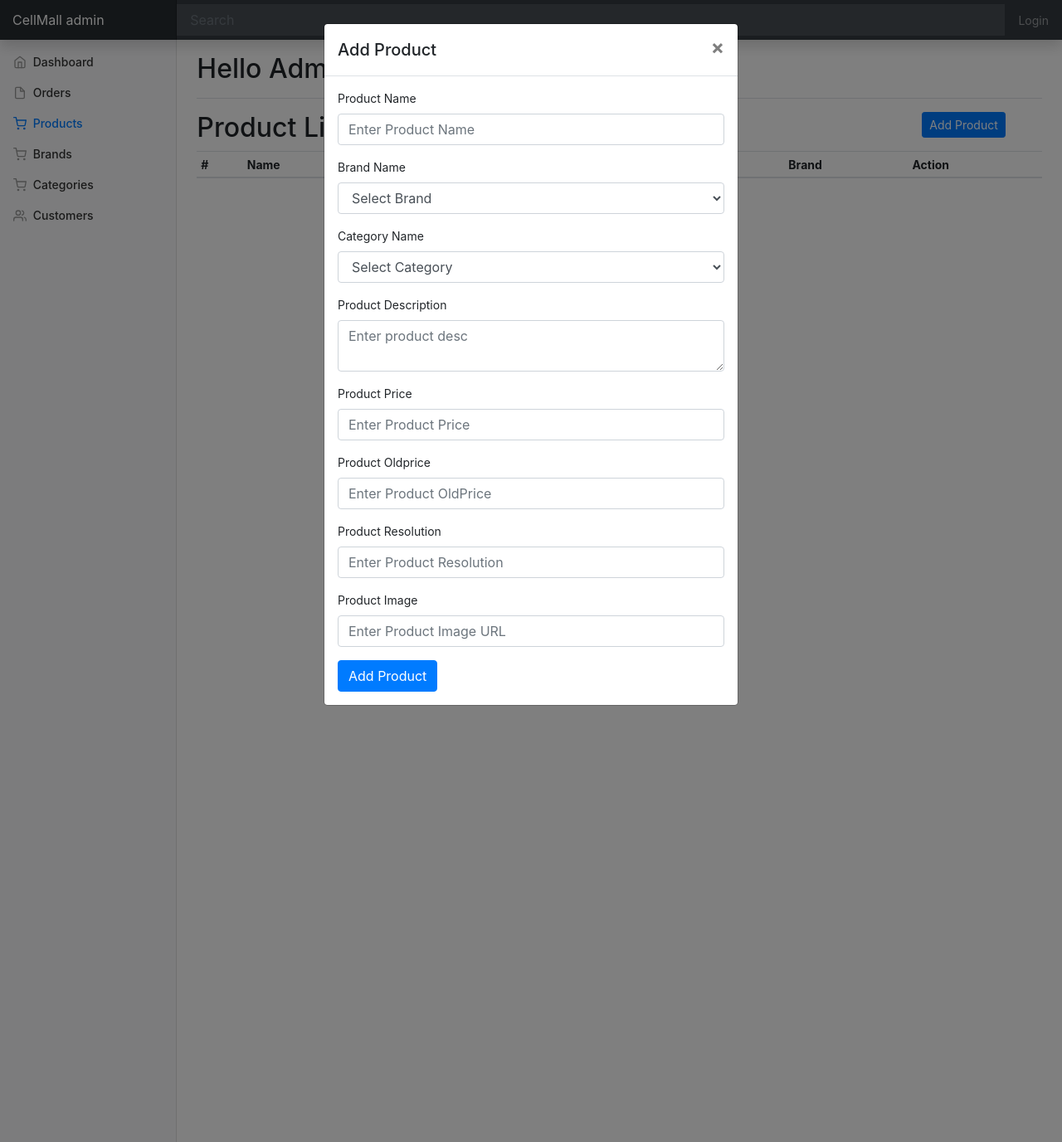
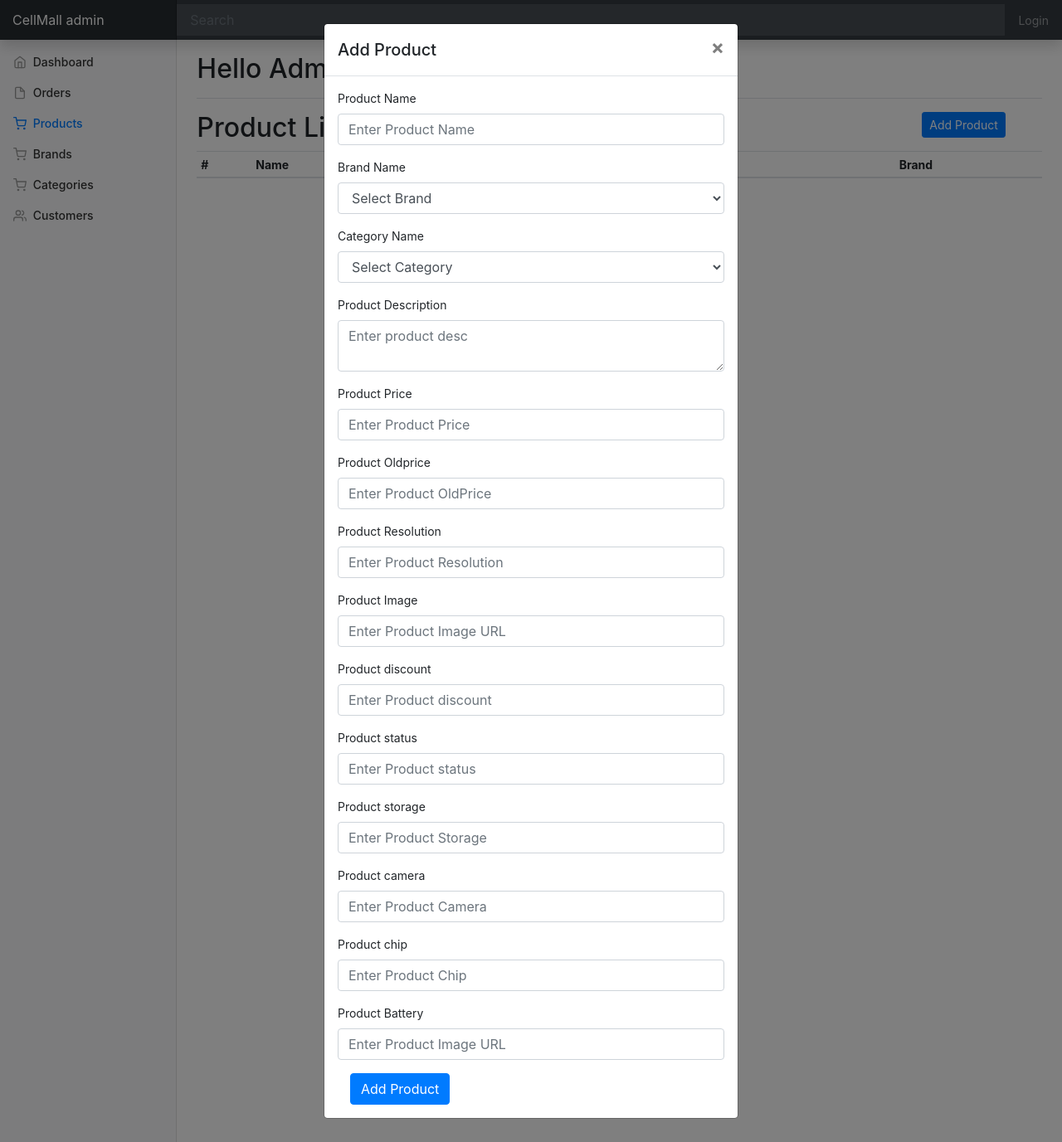
Before and after one commit to AnhDuc0125/CellMall, a PHP site: page /products.php in a window 1280 px wide, after a click on "Add Product". Shown: the whole page at 83% size. Run offline with PHP 8.4, Linux system fonts and the light colour scheme; data comes from the database, SQL or seed files in the repository; data that the repository does not hold is empty; some libraries are stand-ins or nearby versions.

Commit message:
fix admin

```diff
--- a/admin/products.php
+++ b/admin/products.php
@@ -11,6 +11,12 @@
     $oldPrice = getPost('product_oldPrice');
     $resolution = getPost('product_resolution');
     $image = getPost('product_image');
+    $discount = getPost('product_discount');
+    $status = getPost('product_status');
+    $storage = getPost('product_storage');
+    $Camera = getPost('product_ocamera');
+    $Chip = getPost('product_chip');
+    $Battery = getPost('product_battery');
 
     $add = "insert into products(title, brand_id, category_id, description, price, old_price, resolution)";
   }
@@ -55,7 +61,7 @@
                         <th>Price</th>
                         <th>Category</th>
                         <th>Brand</th>
-                        <th>Action</th>
+
                     </tr>
                 </thead>
                 <tbody id="product_list">
@@ -69,6 +75,12 @@
                                 <td>'. $item['price'] .'</td>
                                 <td>'. $item['category'] .'</td>
                                 <td>'. $item['brand'] .'</td>
+                                <td>'. $item['discount'] .'</td>
+                                <td>'. $item['status'] .'</td>
+                                <td>'. $item['storage'] .'</td>
+                                <td>'. $item['camera'] .'</td>
+                                <td>'. $item['chip'] .'</td>
+                                <td>'. $item['battery'] .'</td>
                                 <td><a style="cursor: pointer" class="btn btn-sm btn-warning"><ion-icon name="brush-outline"></ion-icon></a><a style="cursor: pointer" class="mx-2 btn btn-sm text-light btn-danger"><ion-icon name="trash-outline"></ion-icon></a></td>
                               </tr>';
                       }
@@ -163,6 +175,47 @@
                                 <input type="text" name="product_image" class="form-control"
                                     placeholder="Enter Product Image URL">
                             </div>
+                            </div>
+                        <div class="col-12">
+                            <div class="form-group">
+                                <label>Product discount</label>
+                                <input type="number" name="product_discount" class="form-control"
+                                    placeholder="Enter Product discount">
+                            </div>
+                        </div>
+                        <div class="col-12">
+                            <div class="form-group">
+                                <label>Product status</label>
+                                <input type="text" name="product_status" class="form-control"
+                                    placeholder="Enter Product status">
+                            </div>
+                        </div>
+                        <div class="col-12">
+                            <div class="form-group">
+                                <label>Product storage</label>
+                                <input type="text" name="product_Storage" class="form-control"
+                                    placeholder="Enter Product Storage">
+                            </div>
+                            </div>
+                        <div class="col-12">
+                            <div class="form-group">
+                                <label>Product camera</label>
+                                <input type="number" name="product_Camera" class="form-control"
+                                    placeholder="Enter Product Camera">
+                            </div>
+                        </div>
+                        <div class="col-12">
+                            <div class="form-group">
+                                <label>Product chip</label>
+                                <input type="text" name="product_chip" class="form-control"
+                                    placeholder="Enter Product Chip">
+                            </div>
+                        </div>
+                        <div class="col-12">
+                            <div class="form-group">
+                                <label>Product Battery</label>
+                                <input type="text" name="product_Battery" class="form-control"
+                                    placeholder="Enter Product Image URL">
                         </div>
                         <input type="hidden" name="add_product" value="1">
                         <div class="col-12">
@@ -262,6 +315,7 @@
                     <img src="../product_images/1.0x0.jpg" class="img-fluid" width="50">
                 </div>
             </div>
+
             <input type="hidden" name="pid">
             <input type="hidden" name="edit_product" value="1">
             <div class="col-12">
```
Also changed, not shown: admin/customers.php (+21 -2 lines).
